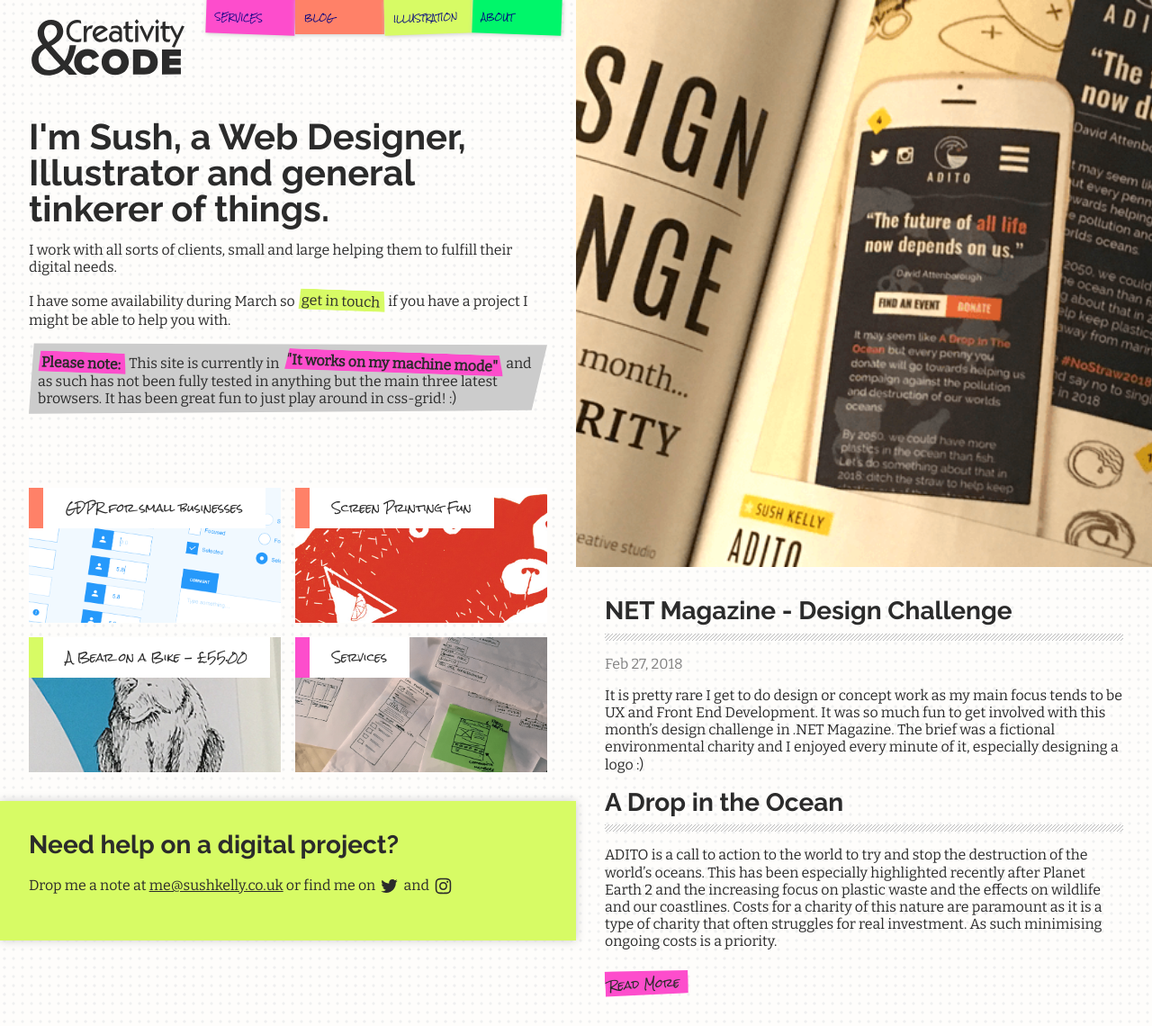
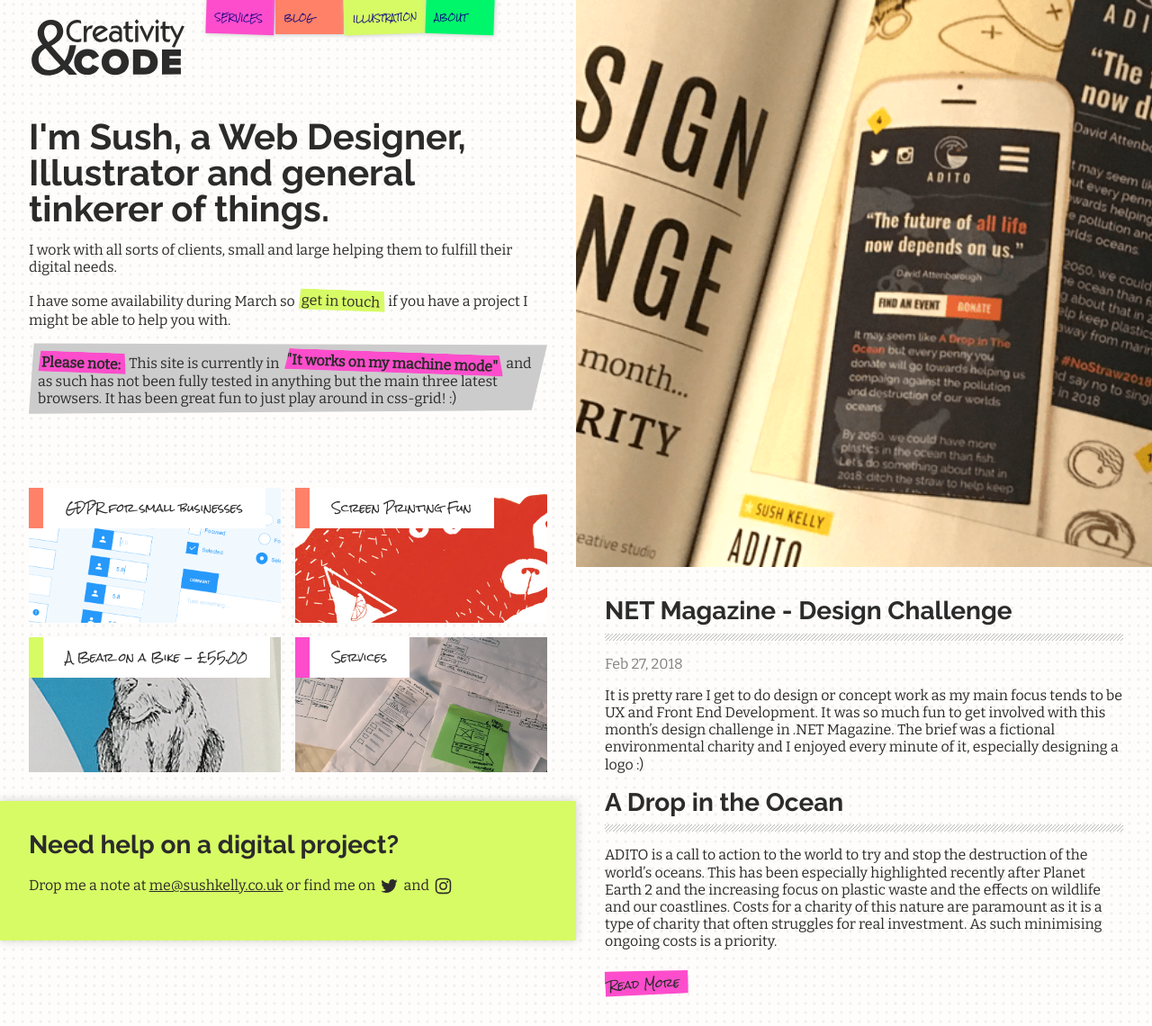
Before and after one commit to maxray/maxray.github.io, a Jekyll site: the page built from index.html, in a window 1280 px wide. Shown: the whole page at 90% size. Built offline with Jekyll 4.4.1, drawn with Linux system fonts in a browser that asks for light colours.

Commit message:
ie tweaks

```diff
--- a/_sass/_layout.scss
+++ b/_sass/_layout.scss
@@ -43,7 +43,7 @@
     // height: auto;
     padding: 0 1rem;
     margin-top: -2px;
-
+    float:right;
     @media only screen and (max-width: 600px) {
         grid-column: 1/-1;
         height: 40px;
@@ -57,7 +57,7 @@
     list-style: none;
     margin: 0;
     padding: 0;
-    align-items: top;
+    align-items: top;max-width:320px;
 
     li {
         padding: 10px;
@@ -69,6 +69,7 @@
         box-shadow: 1px 1px 5px #cccccc;
         position: relative;
         display:inline-block;
+
     }
 
     li:hover {
```
